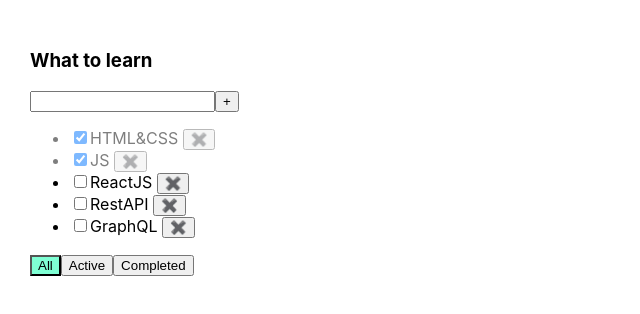
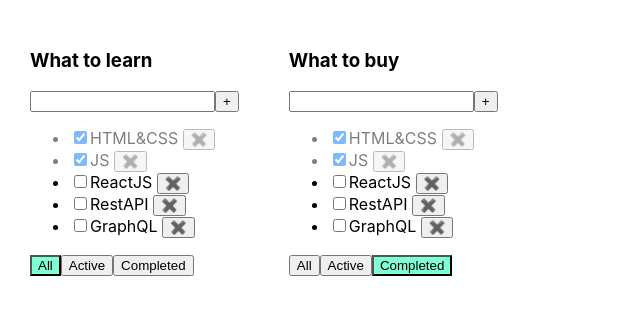
Before and after one commit to kkapchin/todolist, a React (Create React App) app: page / in a window 1280 px wide. Shown: the top 314 px of the page, without its empty margins (0-640 px from the left). Built offline with nearby package versions, Linux system fonts and the light colour scheme.

Commit message:
todolists arr

```diff
--- a/src/App.tsx
+++ b/src/App.tsx
@@ -4,6 +4,7 @@ import Todolist from "./Todolist";
 import {v1} from "uuid";
 import {TaskType} from "./Types/task-type";
 import {Filter} from "./const";
+import {TodolistType} from "./Types/todolist-type";
 
 export default function App() {
 
@@ -53,17 +54,26 @@ export default function App() {
         }
     }
 
+    const todolists: Array<TodolistType> = [
+        {id: v1(), title: 'What to learn', filter: Filter.ALL},
+        {id: v1(), title: 'What to buy', filter: Filter.COMPLETED},
+    ]
+
     return (
         <div className="App">
+            {todolists.map(tl => {
+                return (
                     <Todolist
-                title={'What to learn'}
+                        title={tl.title}
                         tasks={getFilteredTasks()}
                         removeTask={removeTask}
                         changeFilter={changeFilter}
                         addTask={addTask}
                         changeStatus={changeTaskStatus}
-                currentFilter={filter}
+                        currentFilter={tl.filter}
                     />
+                )
+            })}
         </div>
     );
 }
--- /dev/null
+++ b/src/Types/todolist-type.ts
@@ -0,0 +1,7 @@
+import {Filter} from "../const";
+
+export type TodolistType = {
+    id: string
+    title: string
+    filter: Filter
+}
```
Lines whose indentation alone changed are shown as unchanged.
